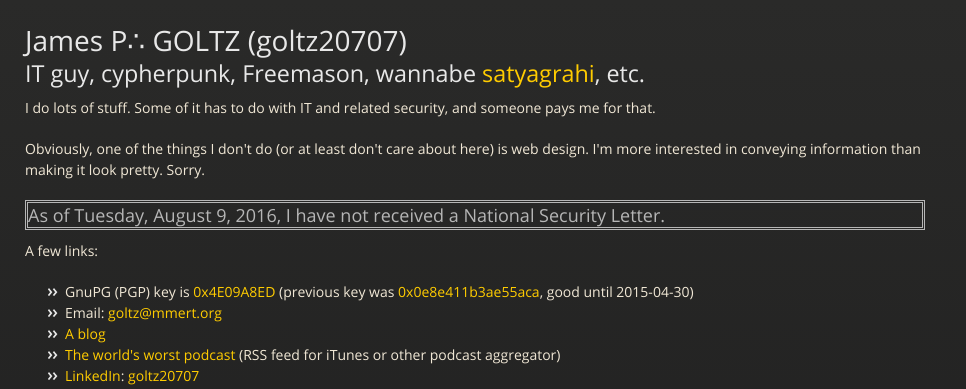
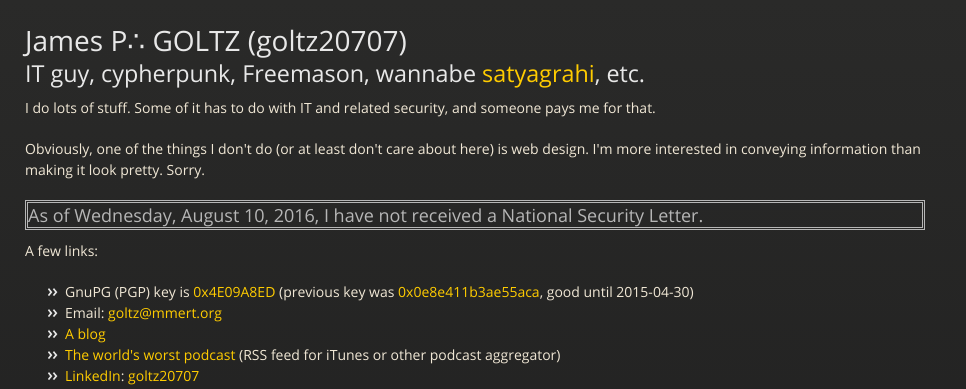
Before and after one commit to goltz20707/goltz20707.github.io, a Jekyll site: the page built from index.html, in a window 1280 px wide. Shown: the top 389 px of the page, without its empty margins (0-966 px from the left). Built offline with Jekyll 4.4.1, drawn with Linux system fonts in a browser that asks for light colours.

Commit message:
Update nsl.html

```diff
--- a/_includes/nsl.html
+++ b/_includes/nsl.html
@@ -3,6 +3,6 @@ date '+%A, %B %e, %Y,'
  -->
 <h3 style="border: double">As of
 
-Tuesday, August 9, 2016,
+Wednesday, August 10, 2016,
 
 I have not received a National Security Letter.</h3>
```
